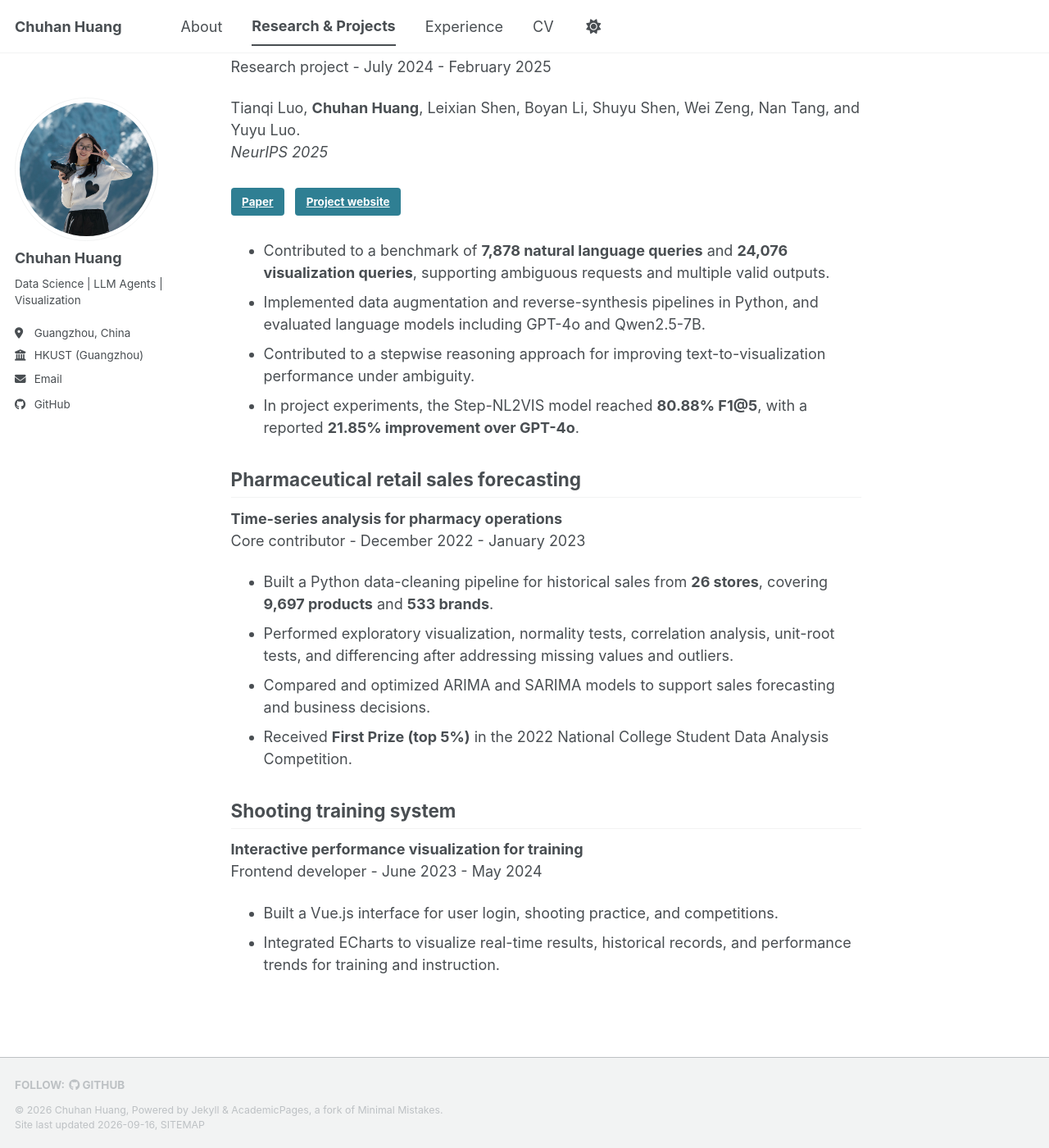
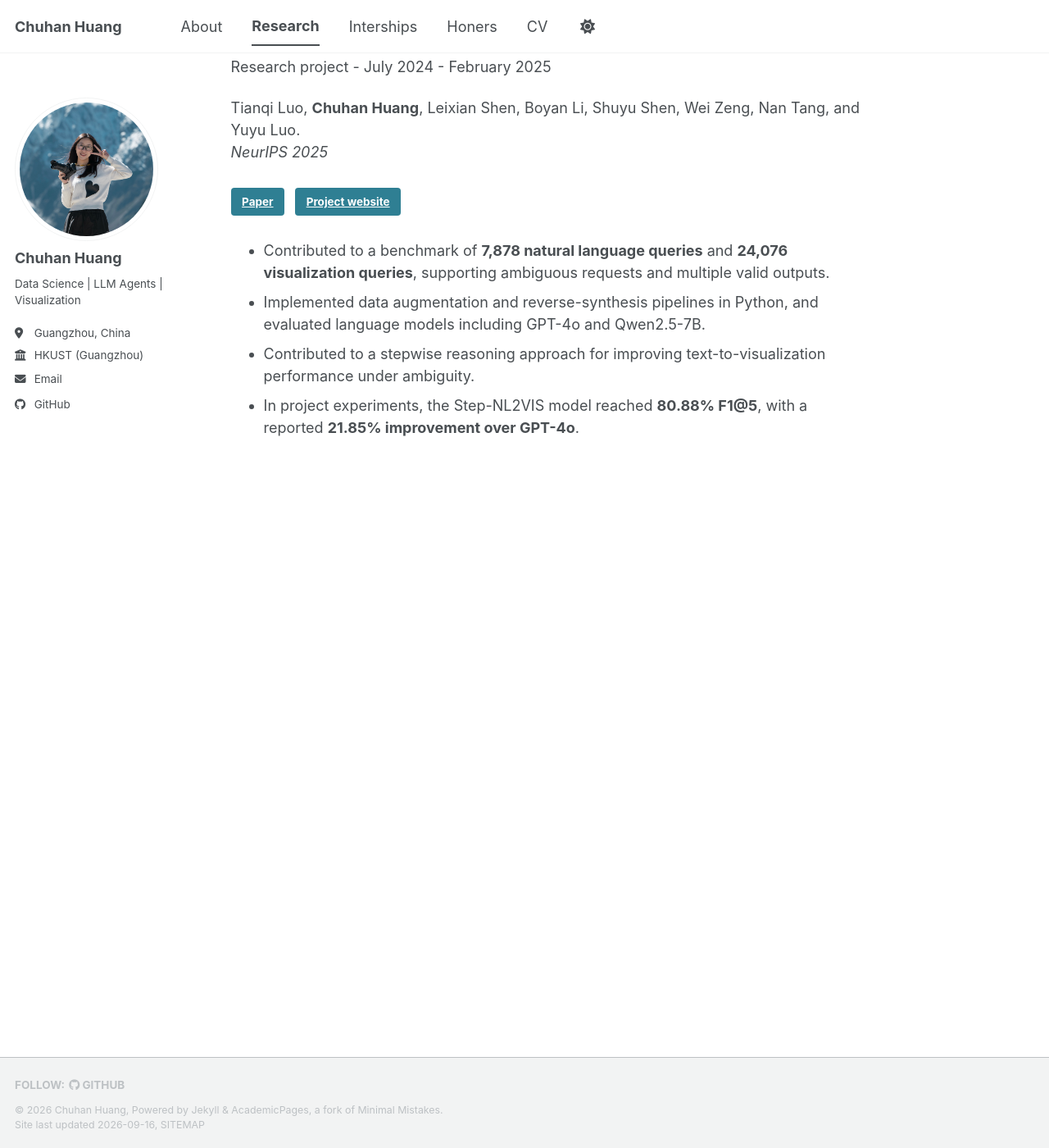
Before and after one commit to chuuBTS/chuuBTS.github.io, a Jekyll site: the page built from _pages/projects.md, in a window 1280 px wide and 1400 px high, scrolled down 694 px. Shown: the whole window at 82% size. Built offline with Jekyll 4.4.1, drawn with Linux system fonts in a browser that asks for light colours; a style sheet for code colours, icons or effects is not loaded; some of the changed text lies outside the part shown.

Commit message:
Refine navigation, add honors page and research framework image slots

```diff
--- a/_config.yml
+++ b/_config.yml
@@ -165,6 +165,7 @@ include:
   - .htaccess
   - _pages
 exclude:
+  - images/research/README.md
   - AGENTS.md
   - README.md
   - scripts
--- a/_data/navigation.yml
+++ b/_data/navigation.yml
@@ -1,9 +1,11 @@
 main:
   - title: "About"
     url: /
-  - title: "Research & Projects"
+  - title: "Research"
     url: /projects/
-  - title: "Experience"
+  - title: "Interships"
     url: /experience/
+  - title: "Honers"
+    url: /honors/
   - title: "CV"
     url: /cv/
--- /dev/null
+++ b/_includes/research-figure.html
@@ -0,0 +1,9 @@
+{% assign research_image = site.static_files | where: "path", include.path | first %}
+{% if research_image %}
+<figure class="research-figure">
+  <a href="{{ include.path | relative_url }}" aria-label="Open full-size framework image">
+    <img src="{{ include.path | relative_url }}" alt="{{ include.alt | escape }}" loading="lazy" style="display: block; width: 100%; height: auto;">
+  </a>
+  <figcaption>{{ include.caption | escape }}</figcaption>
+</figure>
+{% endif %}
--- a/_pages/experience.md
+++ b/_pages/experience.md
@@ -1,5 +1,5 @@
 ---
-title: "Experience"
+title: "Interships"
 permalink: /experience/
 author_profile: true
 ---
--- a/_pages/projects.md
+++ b/_pages/projects.md
@@ -1,5 +1,5 @@
 ---
-title: "Research & Projects"
+title: "Research"
 permalink: /projects/
 author_profile: true
 redirect_from:
@@ -22,6 +22,8 @@ Alpha-VIS combines Monte Carlo tree search (MCTS) with Bayesian optimization (BO
 - Incorporated OCR coverage into evaluation to improve readability and consistency between charts and underlying data.
 - Achieved execution accuracy of **80.11%** for single-table queries and **71.86%** for multi-table queries on VisEval, with an average score of **4.14/5**.
 
+{% include research-figure.html path="/images/research/alpha-vis-framework.png" alt="Alpha-VIS framework showing dynamic multi-agent visualization workflows" caption="Overview of the Alpha-VIS framework." %}
+
 ## nvBench 2.0
 {: #nvbench}
 
@@ -38,22 +40,4 @@ Tianqi Luo, **Chuhan Huang**, Leixian Shen, Boyan Li, Shuyu Shen, Wei Zeng, Nan
 - Contributed to a stepwise reasoning approach for improving text-to-visualization performance under ambiguity.
 - In project experiments, the Step-NL2VIS model reached **80.88% F1@5**, with a reported **21.85% improvement over GPT-4o**.
 
-## Pharmaceutical retail sales forecasting
-{: #forecasting}
-
-**Time-series analysis for pharmacy operations**<br>
-Core contributor - December 2022 - January 2023
-
-- Built a Python data-cleaning pipeline for historical sales from **26 stores**, covering **9,697 products** and **533 brands**.
-- Performed exploratory visualization, normality tests, correlation analysis, unit-root tests, and differencing after addressing missing values and outliers.
-- Compared and optimized ARIMA and SARIMA models to support sales forecasting and business decisions.
-- Received **First Prize (top 5%)** in the 2022 National College Student Data Analysis Competition.
-
-## Shooting training system
-{: #shooting-system}
-
-**Interactive performance visualization for training**<br>
-Frontend developer - June 2023 - May 2024
-
-- Built a Vue.js interface for user login, shooting practice, and competitions.
-- Integrated ECharts to visualize real-time results, historical records, and performance trends for training and instruction.
+{% include research-figure.html path="/images/research/nvbench2-framework.png" alt="nvBench 2.0 framework for ambiguous text-to-visualization queries" caption="Overview of the nvBench 2.0 framework." %}
--- a/_pages/sitemap.md
+++ b/_pages/sitemap.md
@@ -6,6 +6,7 @@ author_profile: true
 ---
 
 - [About](/)
-- [Research & Projects](/projects/)
-- [Experience](/experience/)
+- [Research](/projects/)
+- [Interships](/experience/)
+- [Honers](/honors/)
 - [Curriculum Vitae](/cv/)
```
Also changed, not shown: _pages/cv.md (+2 -3 lines), _pages/honors.md (added, +32 -0 lines), images/research/README.md (added, +9 -0 lines).
